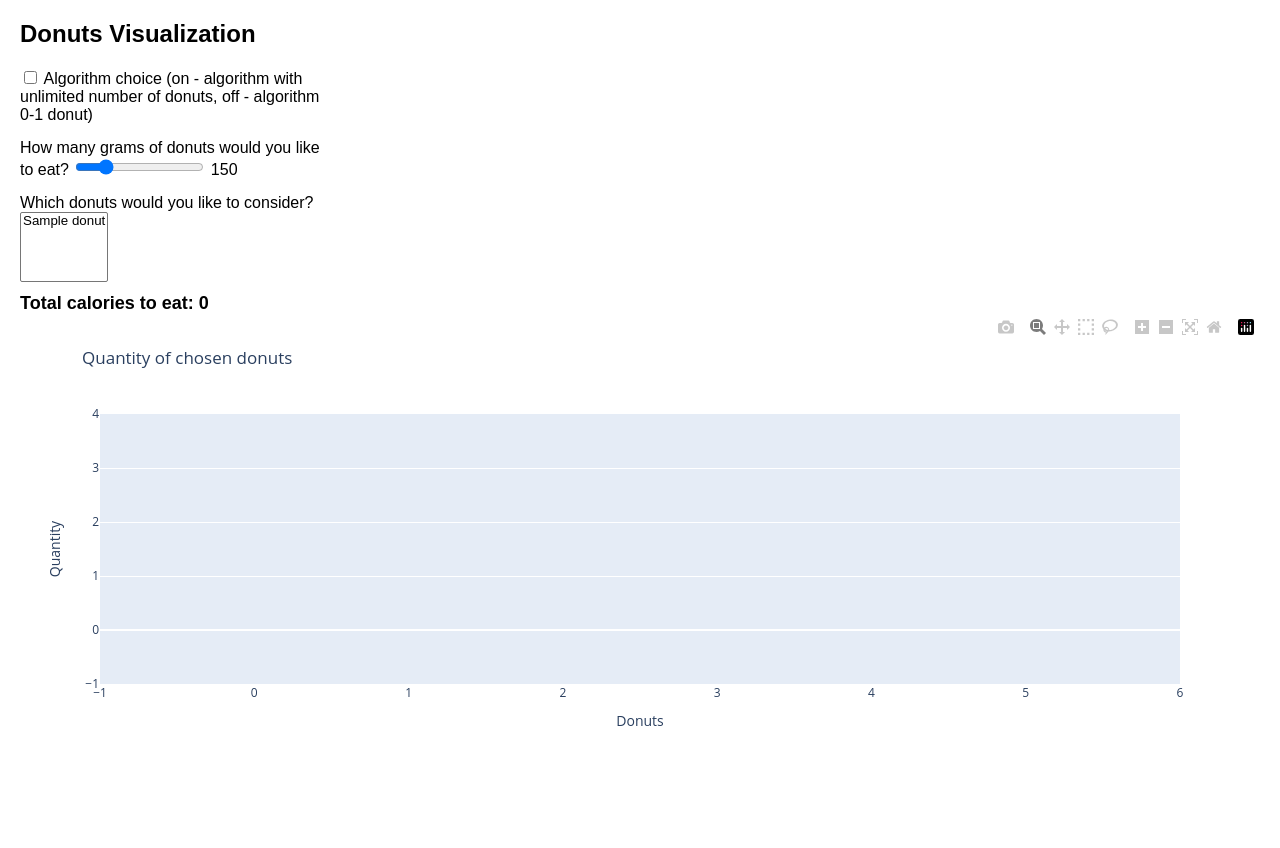
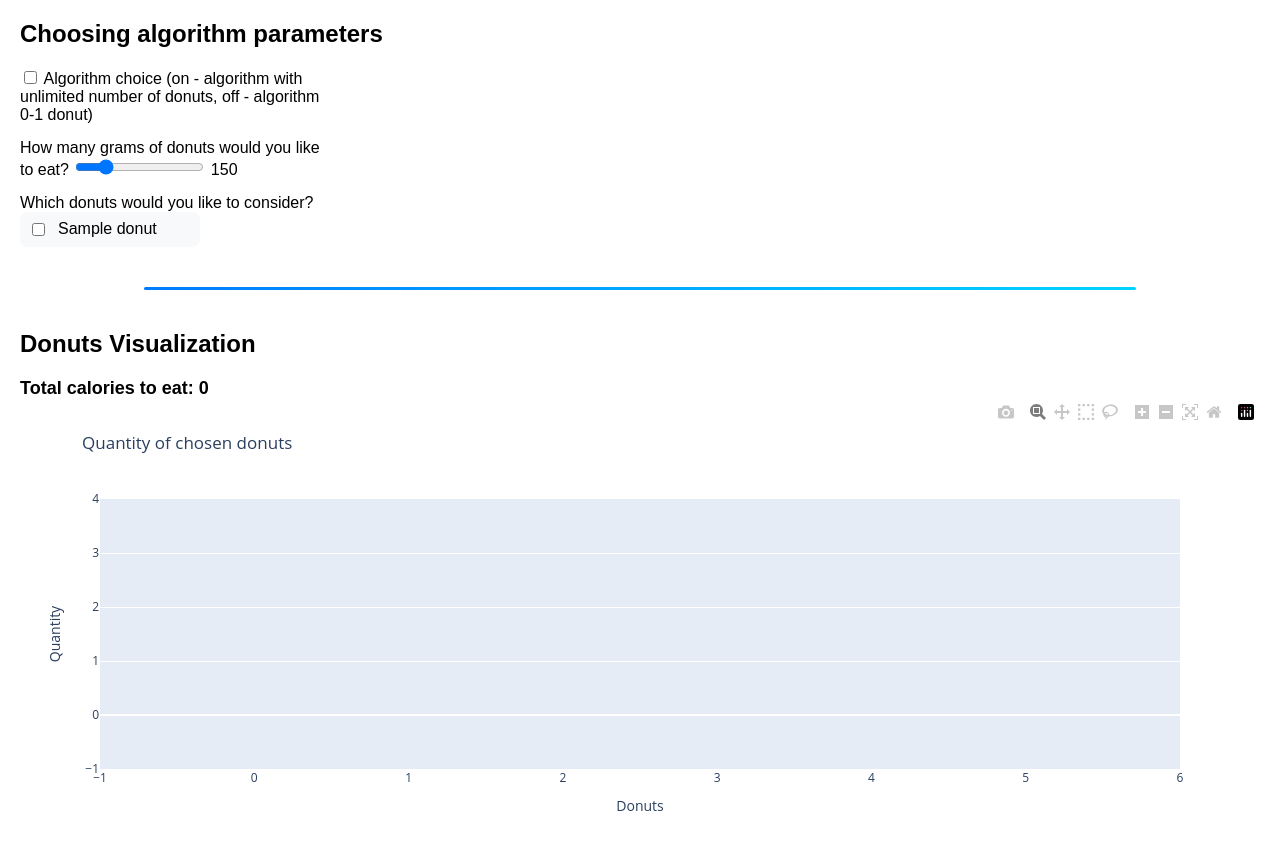
Before and after one commit to katarzynaadamczyk/web_app_donuts, a Flask app: template services/web/app/templates/visualization.html in a window 1280 px wide. Shown: the top 848 px of the page. Before the commit the page ends 726 px from the top, so only its background shows below. Run offline with Flask 3, Linux system fonts and the light colour scheme; the template is opened without the code that fills it: most values are stand-ins (such as "Sample title", 1, 10 or a date in 2020); parts of the project's set-up code (start-up, migrations or seed data) failed here and were passed over; some libraries are stand-ins or nearby versions.

Commit message:
added choosing donuts

```diff
--- a/services/web/app/templates/visualization.html
+++ b/services/web/app/templates/visualization.html
@@ -22,11 +22,58 @@
             font-weight: bold;
             margin-top: 10px;
         }
+        .toggle-container {
+        display: grid;
+        grid-template-columns: repeat(3, minmax(180px, 1fr));
+        gap: 10px;
+        max-width: 800px;
+        }
+
+        .toggle {
+            display: flex;
+            align-items: center;
+            gap: 10px;
+            background: #f8f9fa;
+            padding: 8px;
+            border-radius: 8px;
+            cursor: pointer;
+            transition: background 0.2s;
+        }
+
+        .toggle:hover {
+            background: #e2e6ea;
+        }
+
+        @media (max-width: 500px) {
+            .toggle-container {
+                grid-template-columns: 1fr;
+            }
+        }
+
+        .separator {
+            width: 80%;
+            height: 3px;
+            background: linear-gradient(to right, #007bff, #00d4ff);
+            margin: 40px auto;
+            border-radius: 2px;
+        }
+
+        .chart-container {
+            text-align: center;
+            padding: 20px;
+            max-width: 800px;
+            margin: auto;
+        }
+
+        .chart-title {
+            font-size: 24px;
+            font-weight: bold;
+            margin-bottom: 20px;
+        }
     </style>
 </head>
 <body>
-    <h2>Donuts Visualization</h2>
-
+    <h2>Choosing algorithm parameters</h2>
     <!-- Controls section -->
     <div class="controls">
         <!-- Toggle -->
@@ -45,14 +92,19 @@
         <!-- Slider -->
         <label>
             Which donuts would you like to consider?
-            <select id="dropdown" multiple>
+            <div class="toggle-container">
                 {% for donut in donuts %}
-                    <option value="{{ donut[0] }}">{{ donut[1] }}</option>
+                    <label class="toggle">
+                        <input type="checkbox" class="donut-checkbox" value="{{ donut[0] }}">
+                        {{ donut[1] }}
+                    </label>
                 {% endfor %}
-            </select>
+            </div>
         </label>
 
     </div>
+    <div class="separator"></div>
+    <h2>Donuts Visualization</h2>
 
     <!-- Miejsce na dynamiczną wartość -->
     <div class="output">
@@ -75,14 +127,15 @@
             updateChart();
         };
 
-        document.getElementById("dropdown").onchange = function() {
-            updateChart();
-        };
+        $(".donut-checkbox").change(updateChart);
 
         function updateChart() {
             let toggle = document.getElementById("toggleSwitch").checked;
             let sliderValue = document.getElementById("slider").value;
-            let selectedDonuts = $("#dropdown").val();
+            let selectedDonuts = [];
+            $(".donut-checkbox:checked").each(function () {
+                selectedDonuts.push($(this).val());
+            });
 
             $.ajax({
                 url: "/update_chart",
```
